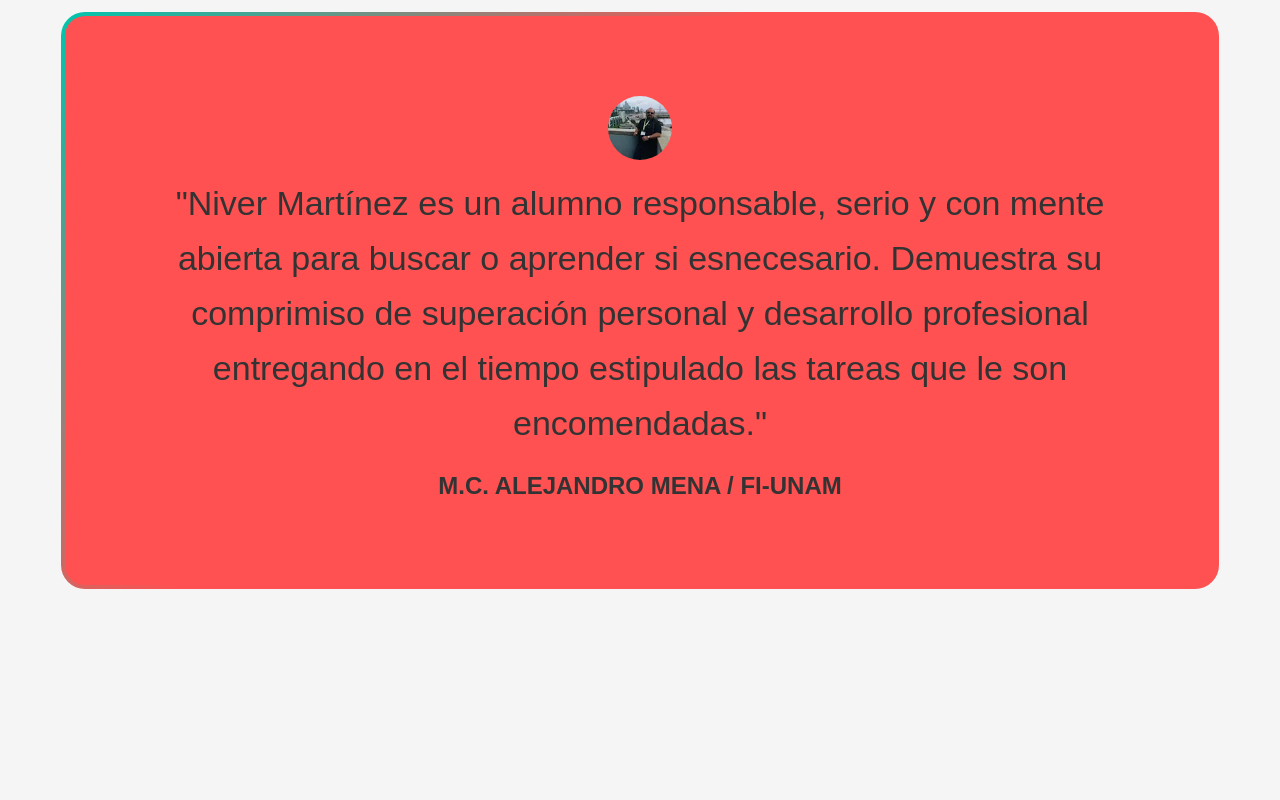
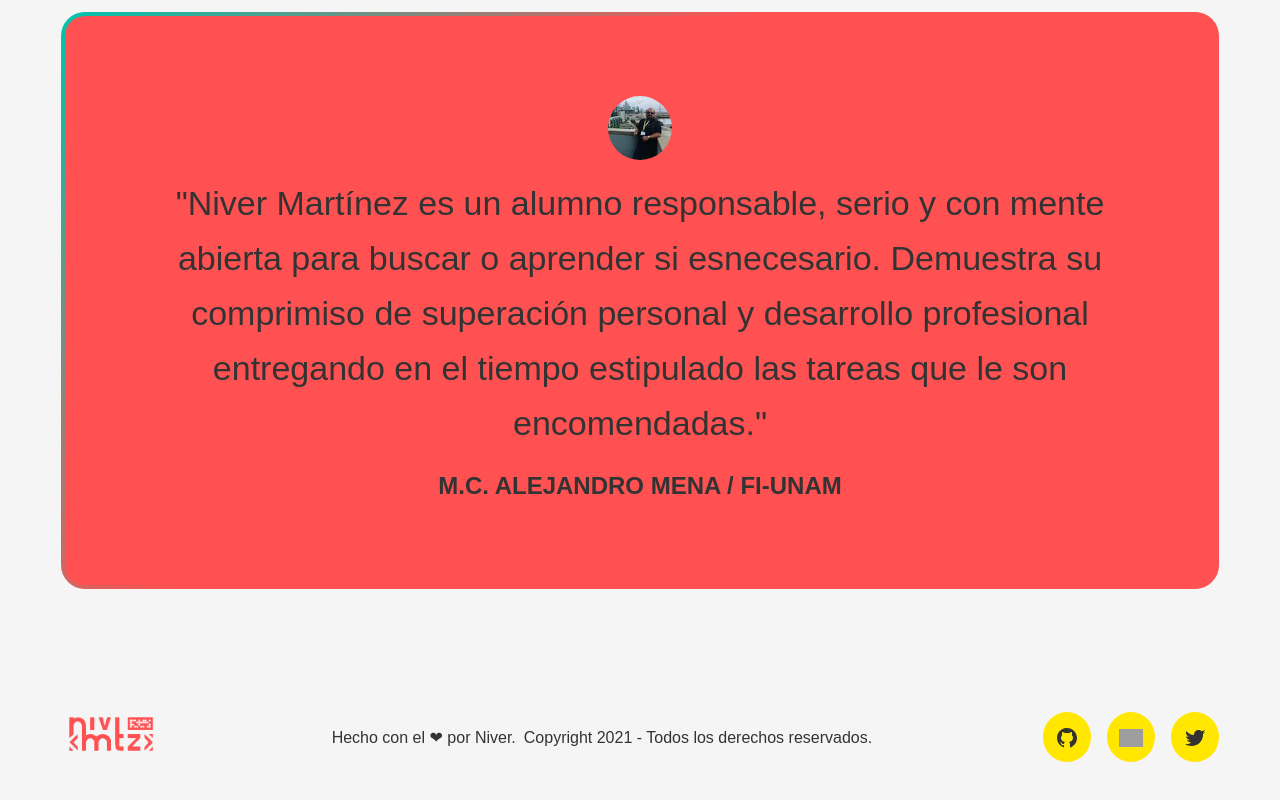
Before and after one commit to NiverMtz/portfolio, a React (Create React App) app in the folder portfolio.v.1/: page / in a window 1280 px wide. Shown: the part 2997-3797 px from the top of the page. Before the commit the page ends 3666 px from the top, so only its background shows below. Built offline with nearby package versions, Linux system fonts and the light colour scheme; grey boxes are pictures that could not be loaded.

Commit message:
Component Footer Ready

```diff
--- a/portfolio.v.1/src/App.jsx
+++ b/portfolio.v.1/src/App.jsx
@@ -6,6 +6,7 @@ import Header from "./components/Header";
 import Comment from "./components/Comment";
 import Project from "./components/Project";
 import Testimony from "./components/Testimony";
+import Footer from "./components/Footer";
 
 // Project Images
 import projectSector from "./assets/img/sector.png";
@@ -61,6 +62,7 @@ function App() {
           testimonyText={testimonyTextMena}
           testimonyAutor={testimonyAutorMena}
         />
+      <Footer/>
       </div>
     </React.Fragment>
   );
--- /dev/null
+++ b/portfolio.v.1/src/components/Footer.jsx
@@ -0,0 +1,49 @@
+import React from "react";
+import logo from "../assets/img/logo-niver-mtz-salmon.png";
+import iconGitHub from "../assets/img/icon-github.svg";
+import iconLinkedin from "../assets/img/linkedin-brands.svg";
+import iconTwitter from "../assets/img/icon-twitter_squared.svg";
+
+const Footer = () => {
+  return (
+    <footer class="footer">
+      <div class="footer-content">
+        <div class="footer-logo">
+          <img src={logo} height="50px" alt="logo bonito" />
+        </div>
+        <div class="social">
+          <a
+            class="button-icon"
+            target="_blank"
+            rel="noreferrer"
+            href="https://github.com/NiverMtz"
+          >
+            <img src={iconGitHub} alt="" />
+          </a>
+          <a
+            class="button-icon"
+            target="_blank"
+            rel="noreferrer"
+            href="https://www.linkedin.com/in/niver-mtz/"
+          >
+            <img src={iconLinkedin} width="24px" alt="" />
+          </a>
+          <a
+            class="button-icon"
+            target="_blank"
+            rel="noreferrer"
+            href="https://twitter.com/NiverUNAM"
+          >
+            <img src={iconTwitter} alt="" />
+          </a>
+        </div>
+        <div class="footer-copyright">
+          <p>Hecho con el &#10084; por Niver.</p>
+          <p>Copyright 2021 - Todos los derechos reservados.</p>
+        </div>
+      </div>
+    </footer>
+  );
+};
+
+export default Footer;
```
